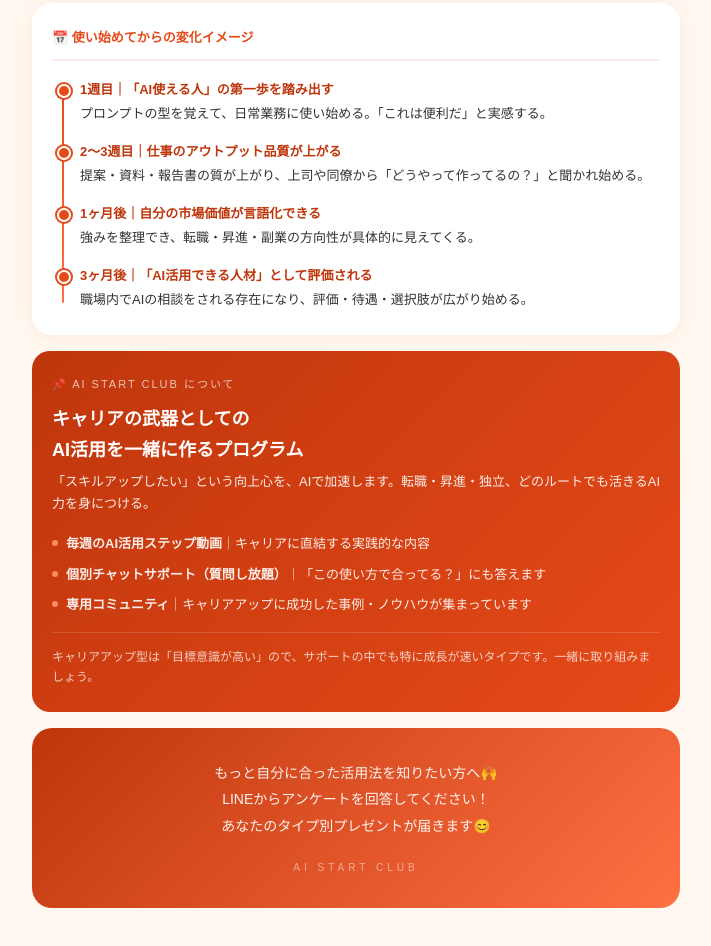
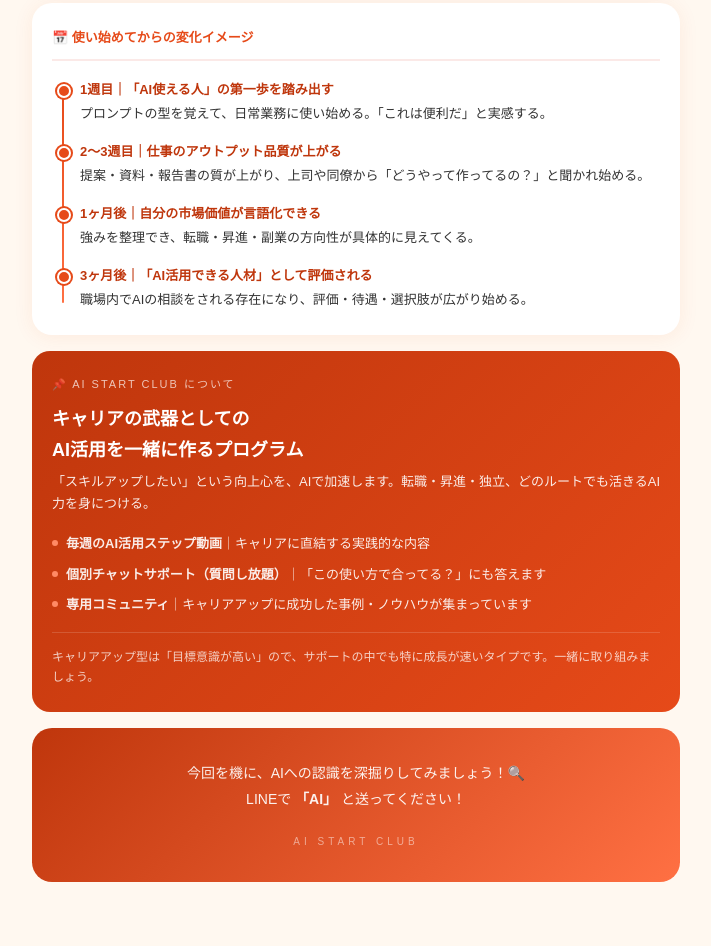
Before and after one commit to aistartup000-alt/line-present, a plain HTML site: page キャリアアップ.html in a window 1280 px wide. Shown: the part 1932-2878 px from the top of the page, without its empty margins (284-995 px from the left). Drawn offline with Linux system fonts and the light colour scheme.

Commit message:
type_修正

```diff
--- a/キャリアアップ.html
+++ b/キャリアアップ.html
@@ -313,7 +313,7 @@
 
   <!-- フッター -->
   <div class="footer">
-    <p>もっと自分に合った活用法を知りたい方へ🙌<br>LINEからアンケートを回答してください！<br>あなたのタイプ別プレゼントが届きます😊</p>
+    <p>今回を機に、AIへの認識を深掘りしてみましょう！🔍<br>LINEで <strong>「AI」</strong> と送ってください！</p>
     <div class="logo">AI START CLUB</div>
   </div>
 
```
Also changed, not shown: 副業チャレンジャー.html (+1 -1 lines), 効率化マスター.html (+1 -1 lines).
